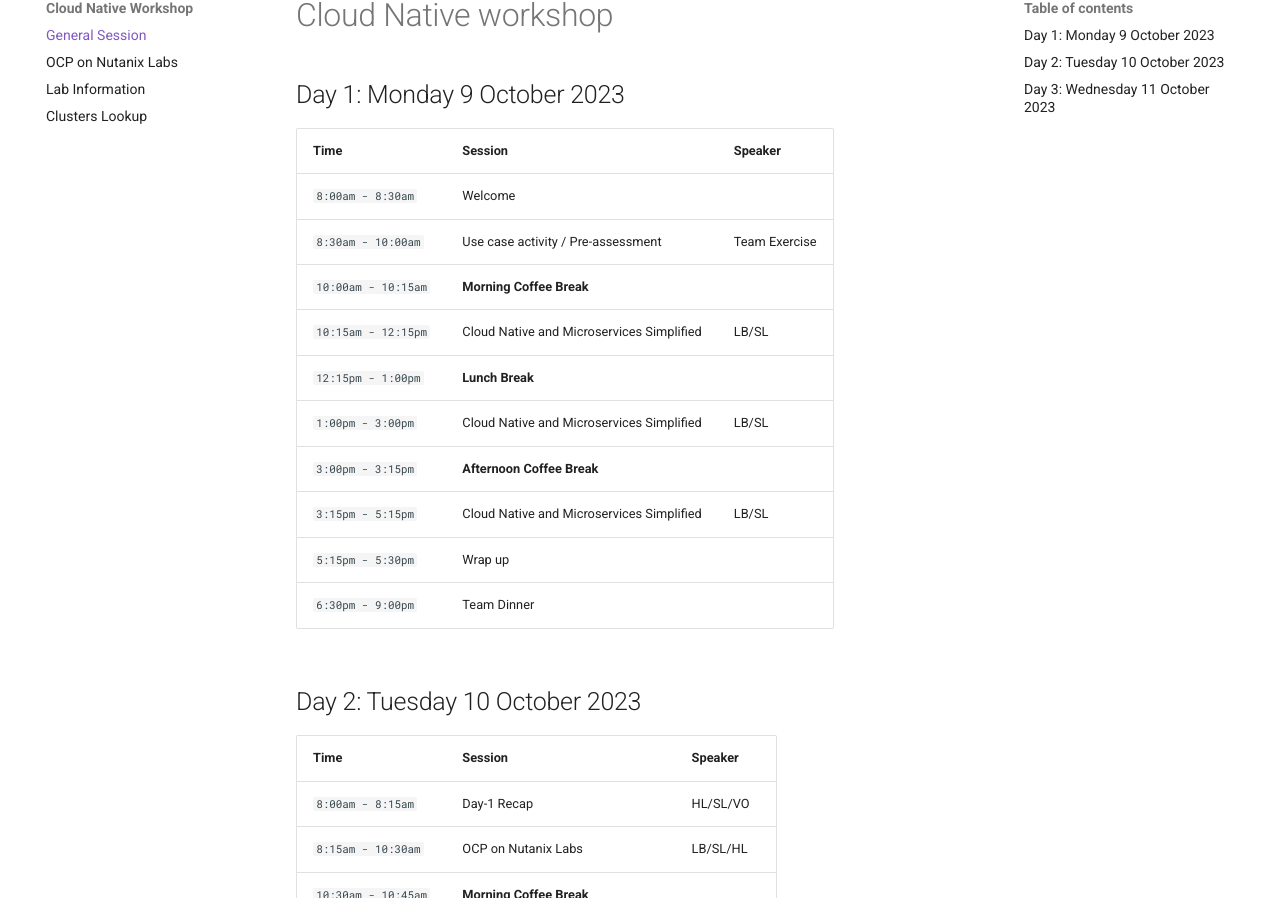
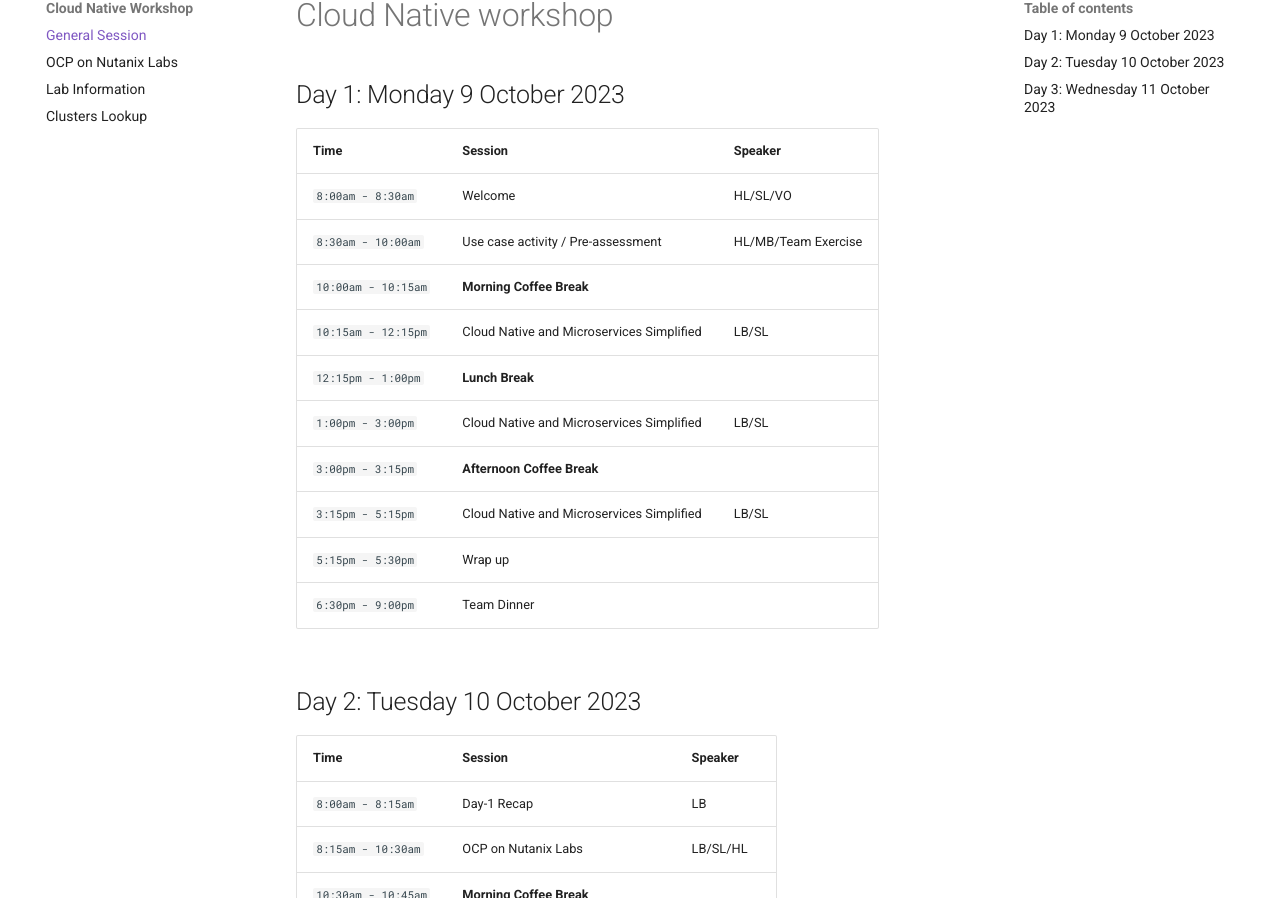
Before and after one commit to oriionz/gemslanding, an MkDocs documentation site: the page built from docs/daily_agenda/general_agenda.md, in a window 1280 px wide and 1400 px high. Shown: the part 151-1049 px from the top of the window. Built offline with MkDocs 1.6.1 and Material for MkDocs 9.7.7, drawn with Linux system fonts in a browser that asks for light colours; comment, search, counter and statistics services are not loaded.

```diff
--- a/docs/daily_agenda/general_agenda.md
+++ b/docs/daily_agenda/general_agenda.md
@@ -4,8 +4,8 @@
 
 |  Time | Session | Speaker |
 |-------------------------|--------|----------------|
-|`8:00am - 8:30am` | Welcome |
-|`8:30am - 10:00am` | Use case activity / Pre-assessment | Team Exercise|
+|`8:00am - 8:30am` | Welcome | HL/SL/VO |
+|`8:30am - 10:00am` | Use case activity / Pre-assessment | HL/MB/Team Exercise|
 |`10:00am - 10:15am`| **Morning Coffee Break** |
 |`10:15am - 12:15pm` | Cloud Native and Microservices Simplified | LB/SL |
 |`12:15pm - 1:00pm` | **Lunch Break** |
@@ -20,7 +20,7 @@
 
 | Time | Session | Speaker |
 |-------------------------|----------|----------------|
-|`8:00am - 8:15am` | Day-1 Recap | HL/SL/VO |
+|`8:00am - 8:15am` | Day-1 Recap | LB |
 |`8:15am - 10:30am` | OCP on Nutanix Labs | LB/SL/HL |
 |`10:30am - 10:45am` | **Morning Coffee Break** |
 |`10:45am - 1:00pm `| OCP on Nutanix Labs | LB/SL/HL |
```
